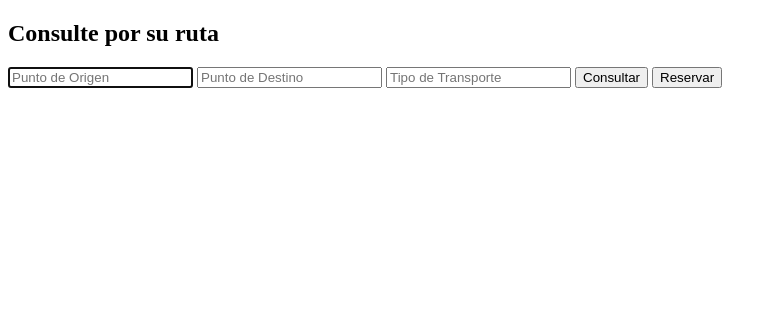
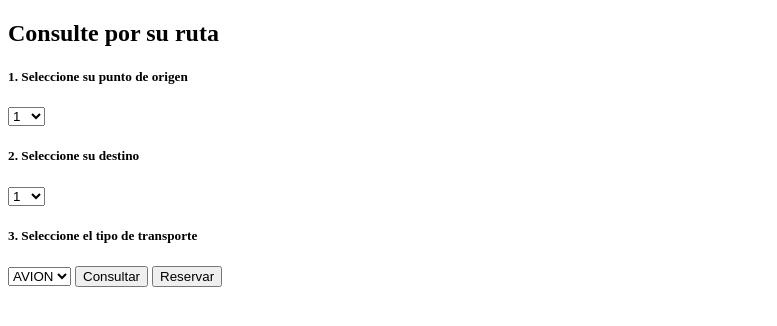
Before and after one commit to DianaCM11/WS-2-cliente, a Python web app: template templates/consultas.html in a window 1280 px wide. Shown: the top 326 px of the page, without its empty margins (0-777 px from the left). Run offline with Jinja, Linux system fonts and the light colour scheme; the template is opened without the code that fills it, so the values that code supplies are empty; some libraries are stand-ins or nearby versions.

Commit message:
detalles

```diff
--- a/templates/consultas.html
+++ b/templates/consultas.html
@@ -11,35 +11,97 @@
 
 <form class="form-consultas" action="/consultas" method="post" role="form">
     <h2>Consulte por su ruta</h2>
-    <input name="origen" placeholder="Punto de Origen" required autofocus>
-    <input name="destino" placeholder="Punto de Destino" required autofocus>
-    <input name="tipoTransporte" placeholder="Tipo de Transporte" required autofocus>
+
+    <h5>1. Seleccione su punto de origen</h5>
+    <select name="origen">
+        <option value=1>1</option>
+        <option value=2>2</option>
+        <option value=3>3</option>
+        <option value=4>4</option>
+        <option value=5>5</option>
+        <option value=6>6</option>
+        <option value=7>7</option>
+        <option value=8>8</option>
+        <option value=9>9</option>
+        <option value=10>10</option>
+        <option value=11>11</option>
+        <option value=12>12</option>
+        <option value=13>13</option>
+        <option value=14>14</option>
+        <option value=15>15</option>
+        <option value=16>16</option>
+        <option value=17>17</option>
+        <option value=18>18</option>
+        <option value=19>19</option>
+        <option value=20>20</option>
+        <option value=21>21</option>
+        <option value=22>22</option>
+        <option value=23>23</option>
+        <option value=24>24</option>
+    </select>
+
+    <h5>2. Seleccione su destino</h5>
+    <select name="destino">
+        <option value=1>1</option>
+        <option value=2>2</option>
+        <option value=3>3</option>
+        <option value=4>4</option>
+        <option value=5>5</option>
+        <option value=6>6</option>
+        <option value=7>7</option>
+        <option value=8>8</option>
+        <option value=9>9</option>
+        <option value=10>10</option>
+        <option value=11>11</option>
+        <option value=12>12</option>
+        <option value=13>13</option>
+        <option value=14>14</option>
+        <option value=15>15</option>
+        <option value=16>16</option>
+        <option value=17>17</option>
+        <option value=18>18</option>
+        <option value=19>19</option>
+        <option value=20>20</option>
+        <option value=21>21</option>
+        <option value=22>22</option>
+        <option value=23>23</option>
+        <option value=24>24</option>
+    </select>
+
+    <h5>3. Seleccione el tipo de transporte</h5>
+    <select name="tipoTransporte">
+        <option value="avion">AVION</option>
+        <option value="bus">BUS</option>
+        <option value="taxi">TAXI</option>
+        <option value="tren">TREN</option>
+    </select>
     <button type="button">Consultar</button>
-    <input type = "button"  onclick="location.href='reservacion.html'" value="Reservar">
+
+    <input type="button" onclick="location.href='reservacion.html'" value="Reservar">
 
 </form>
 
 <script>
-    $(document).on('ready',function() {
+    $(document).on('ready', function () {
         $('button').click(function () {
             var user = localStorage.getItem("user");
             var pass = localStorage.getItem("pass");
             $.ajax({
-                "async":true,
-                "crossDomain":true,
+                "async": true,
+                "crossDomain": true,
                 url: 'http://127.0.0.1:5000/viajando/consultas',
                 data: $('form').serialize(),
                 type: 'POST',
-                 "headers": {
-                     "authorization": "Basic " + btoa(user + ":" + pass)
-                 },
+                "headers": {
+                    "authorization": "Basic " + btoa(user + ":" + pass)
+                },
                 success: function (response) {
                     console.log(response);
-                    alert(response);
+                    alert(response)
                 },
                 error: function (error) {
                     console.log(error);
-                    alert("Requiere autorización")
+                    alert("Lo sentimos, nos es posible realizar la accion "+error);
                 }
             });
         });
--- a/templates/registro.html
+++ b/templates/registro.html
@@ -38,6 +38,7 @@
                 },
                 error: function (error) {
                     console.log(error);
+                    alert("Lo sentimos, nos es posible realizar la accion "+error);
                 }
             });
         });
```
Also changed, not shown: templates/reservacion.html (+21 -2 lines).
